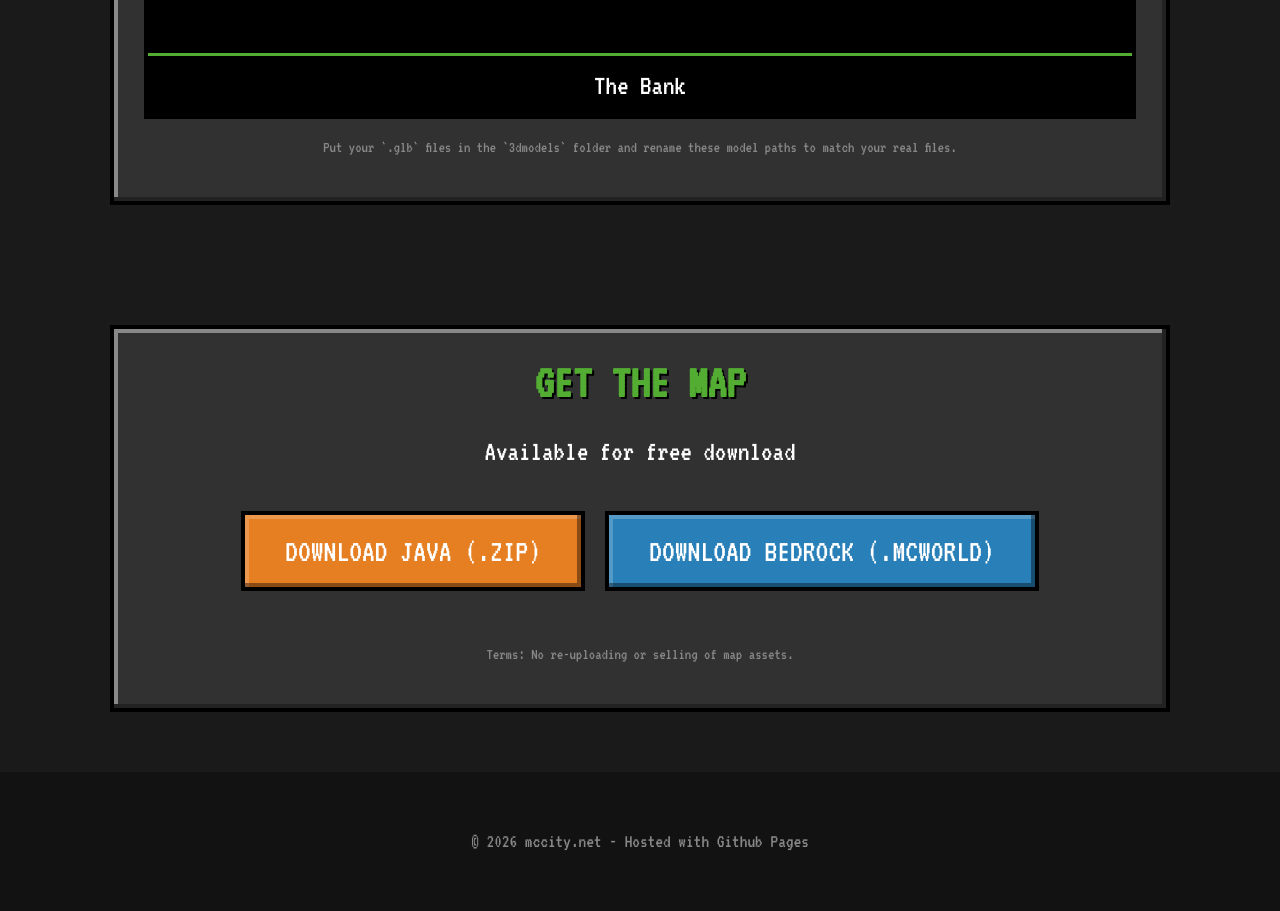
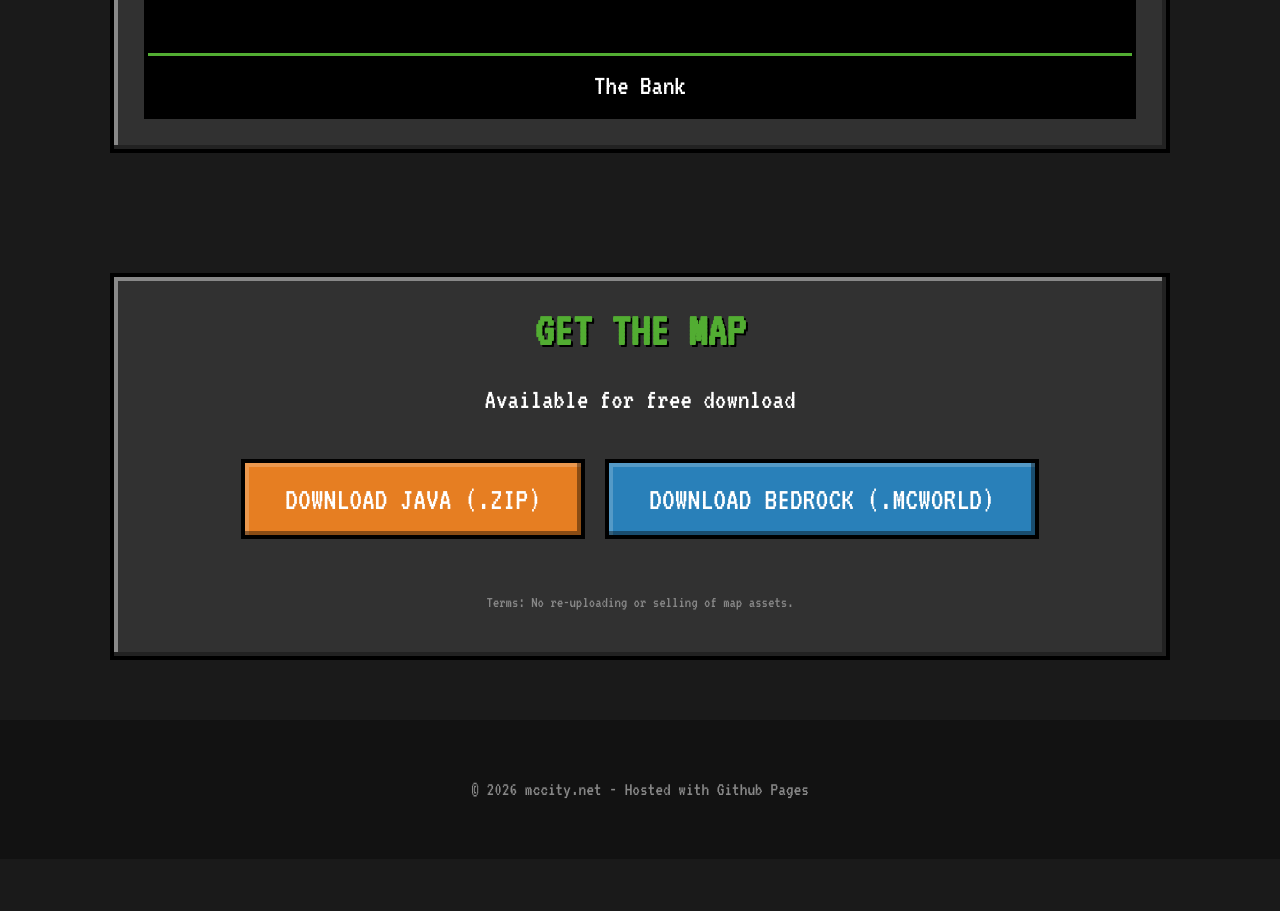
Before and after one commit to galaxydevvv/mccity, a plain HTML site: page index.html in a window 1280 px wide. Shown: the part 2620-3531 px from the top of the page. After the commit the page ends 3479 px from the top, so only its background shows below. Drawn offline with Linux system fonts and the light colour scheme; some packages are replaced by stand-ins of ours; a script that the page names is missing.

Commit message:
Update index.html

```diff
--- a/index.html
+++ b/index.html
@@ -524,10 +524,6 @@
                         <div class="model-caption">Town Diner</div>
                     </div>
                 </div>
-
-                <p style="margin-top: 20px; color: #888; text-align: center;">
-                    Put your `.glb` files in the `3dmodels` folder and rename these model paths to match your real files.
-                </p>
             </div>
         </section>
 
```
